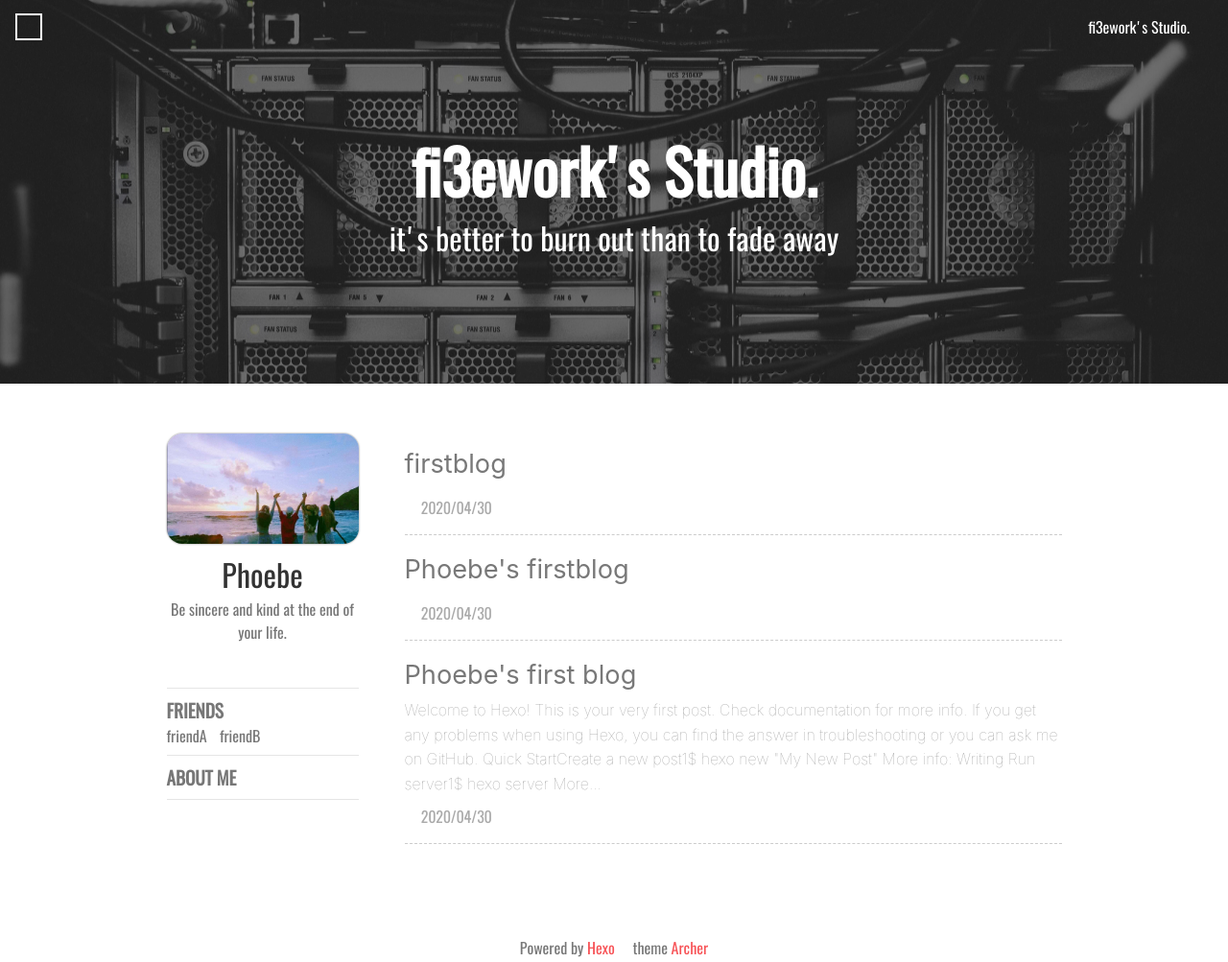
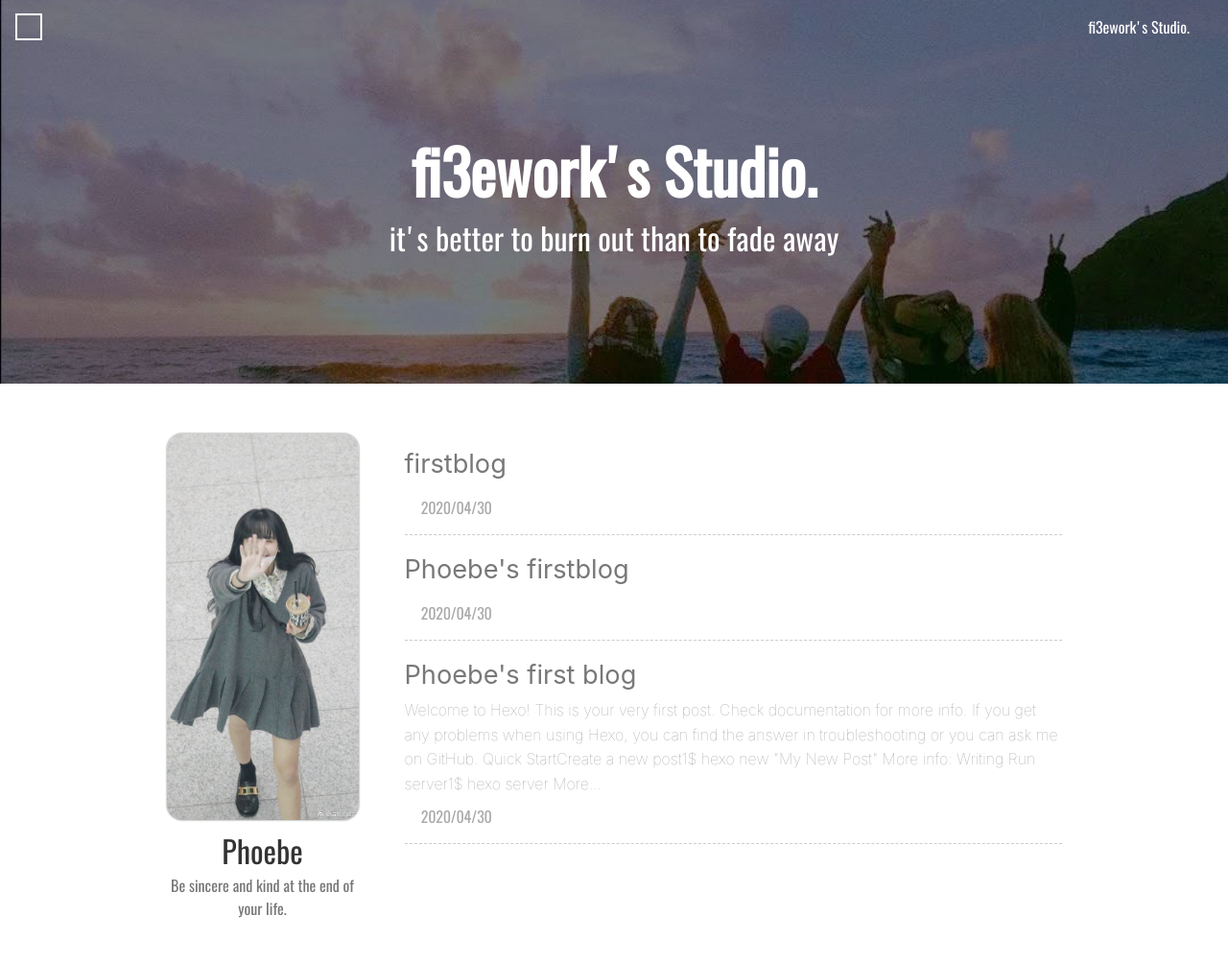
Before and after one commit to Phoebeyu731/Phoebeyu731.github.io, a plain HTML site: page index.html in a window 1280 px wide. Shown: the top 1003 px of the page at 96% size. Drawn offline with nearby package versions, Linux system fonts and the light colour scheme; some packages are replaced by stand-ins of ours; a script that the page names is missing; a web font is replaced by a local one.

Commit message:
Site updated: 2020-04-30 20:05:36

```diff
--- a/index.html
+++ b/index.html
@@ -240,7 +240,7 @@ height:50vh;
     <!-- 文章页  -->
 
     <div class="site-intro-placeholder"></div>
-    <div class="site-intro-img" style="background-image: url(/intro/index-bg.jpg)"></div>
+    <div class="site-intro-img" style="background-image: url(/intro/blackpink.jpg)"></div>
     <div class="site-intro-meta">
         <!-- 标题  -->
         <h1 class="intro-title">
@@ -442,7 +442,7 @@ More...
             <!-- profile -->
 
             <div class="profile">
-    <img class="profile-avatar" alt="avatar" src= /intro/blackpink.jpg >
+    <img class="profile-avatar" alt="avatar" src= /intro/wechat.jpg >
     <div class="profile-name">Phoebe</div>
 
     <div class="profile-signature">
```
